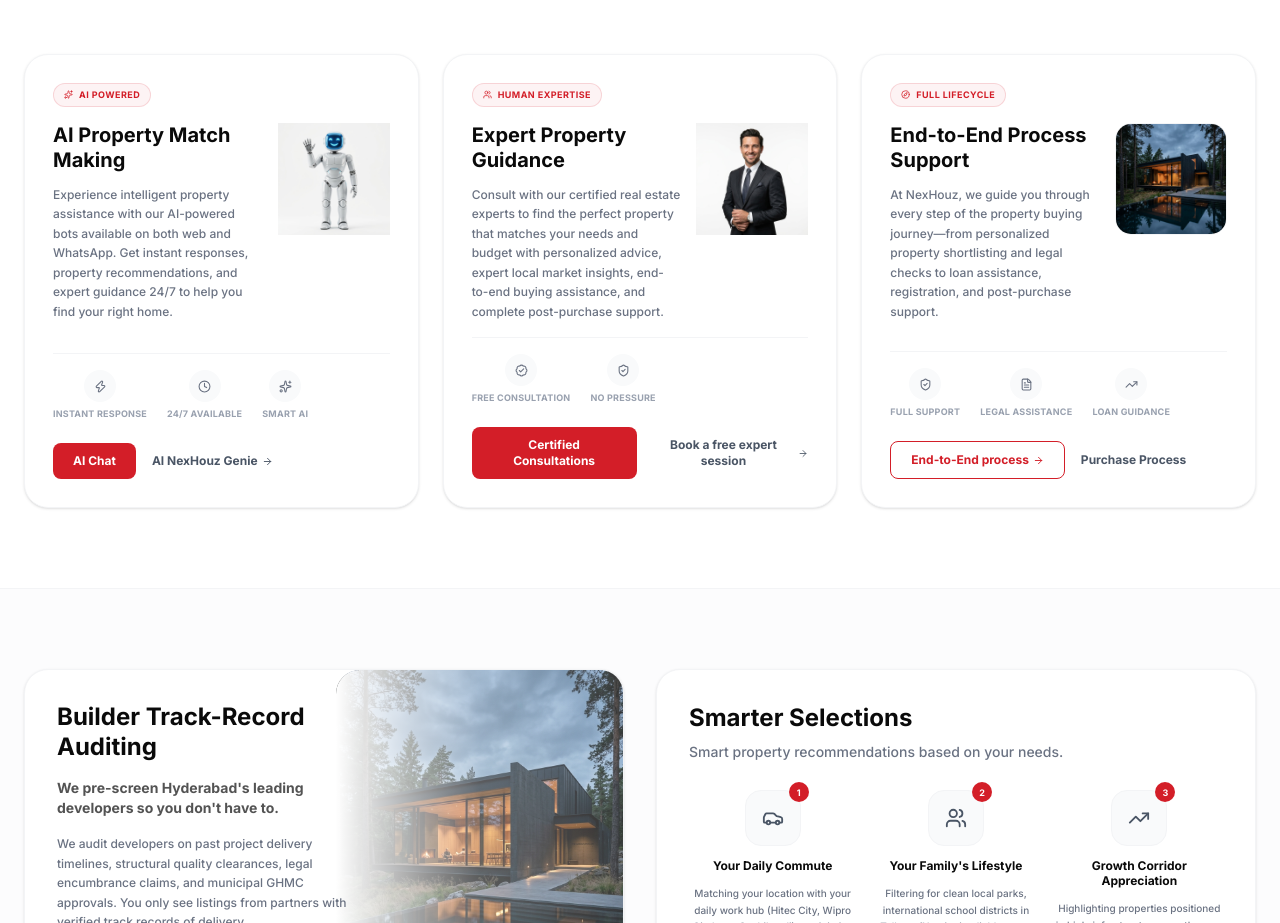
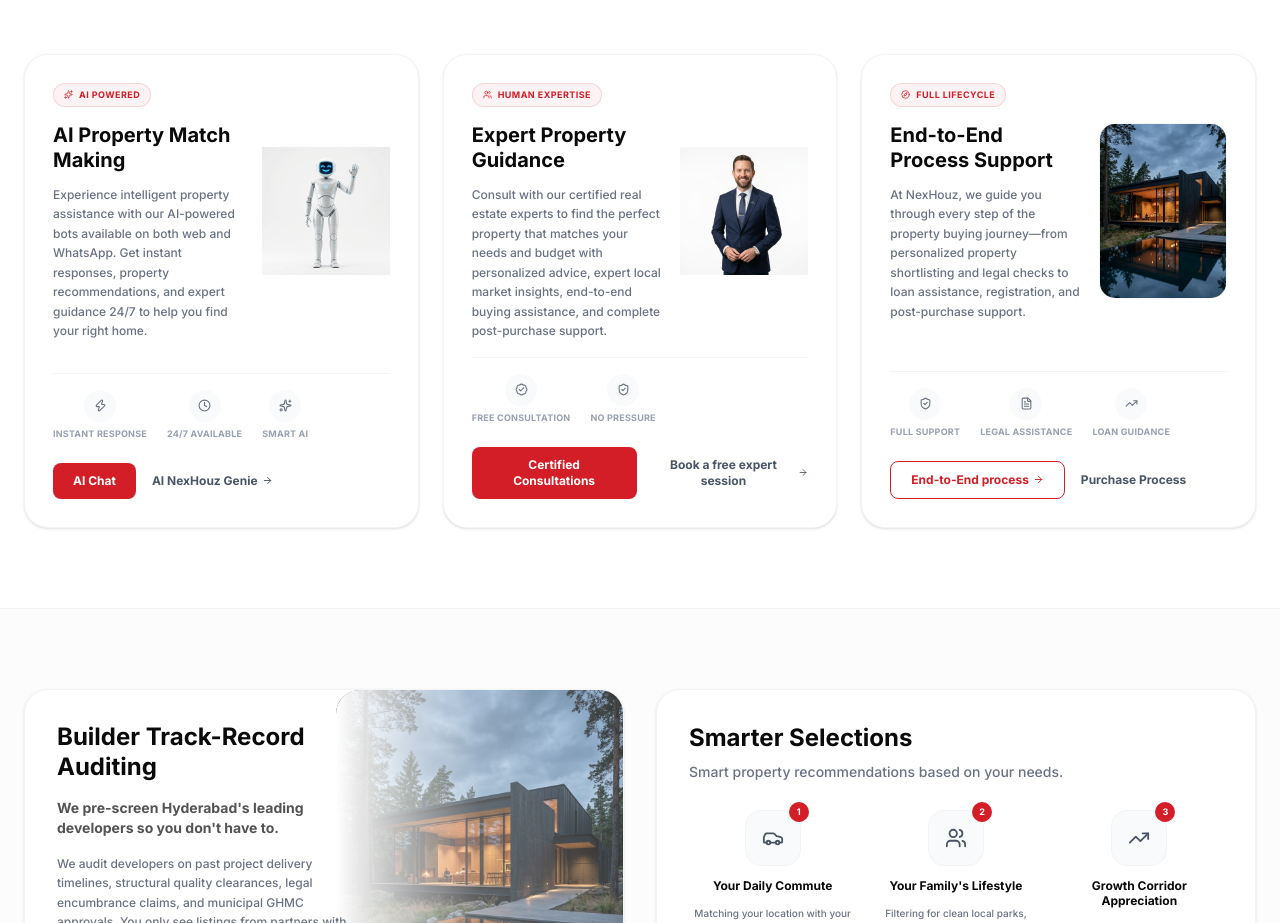
Before and after one commit to rahilcodes/nexhouz, a Next.js app: page / in a window 1280 px wide. Shown: the part 1720-2643 px from the top of the page. Built offline with nearby package versions, Linux system fonts and the light colour scheme.

Commit message:
Overhaul advantage cards with lengthy portraits and CSS blend multiply to dissolve off-white backgrounds

```diff
--- a/src/app/page.tsx
+++ b/src/app/page.tsx
@@ -467,7 +467,7 @@ export default function HomePage() {
                   <img
                     src="/images/robot_advisor_mascot.png"
                     alt="AI Robot Mascot"
-                    className="w-28 h-28 object-contain shrink-0 group-hover:scale-105 group-hover:-rotate-3 transition-transform duration-500"
+                    className="w-32 h-44 object-contain shrink-0 mix-blend-multiply group-hover:scale-105 group-hover:-rotate-3 transition-transform duration-500"
                   />
                 </div>
 
@@ -521,7 +521,7 @@ export default function HomePage() {
                   <img
                     src="/images/real_estate_advisor_portrait.png"
                     alt="Real Estate Expert"
-                    className="w-28 h-28 object-contain shrink-0 group-hover:scale-105 transition-transform duration-500"
+                    className="w-32 h-44 object-contain shrink-0 mix-blend-multiply group-hover:scale-105 transition-transform duration-500"
                   />
                 </div>
 
@@ -581,7 +581,7 @@ export default function HomePage() {
                   <img
                     src="/images/obsidian_pavilion.png"
                     alt="Modern Property"
-                    className="w-28 h-28 object-cover rounded-2xl shrink-0 border border-gray-100 group-hover:scale-105 transition-transform duration-500"
+                    className="w-32 h-44 object-cover rounded-2xl shrink-0 border border-gray-100 group-hover:scale-105 transition-transform duration-500"
                   />
                 </div>
 
```
Also changed, not shown: public/images/real_estate_advisor_portrait.png, public/images/robot_advisor_mascot.png.
